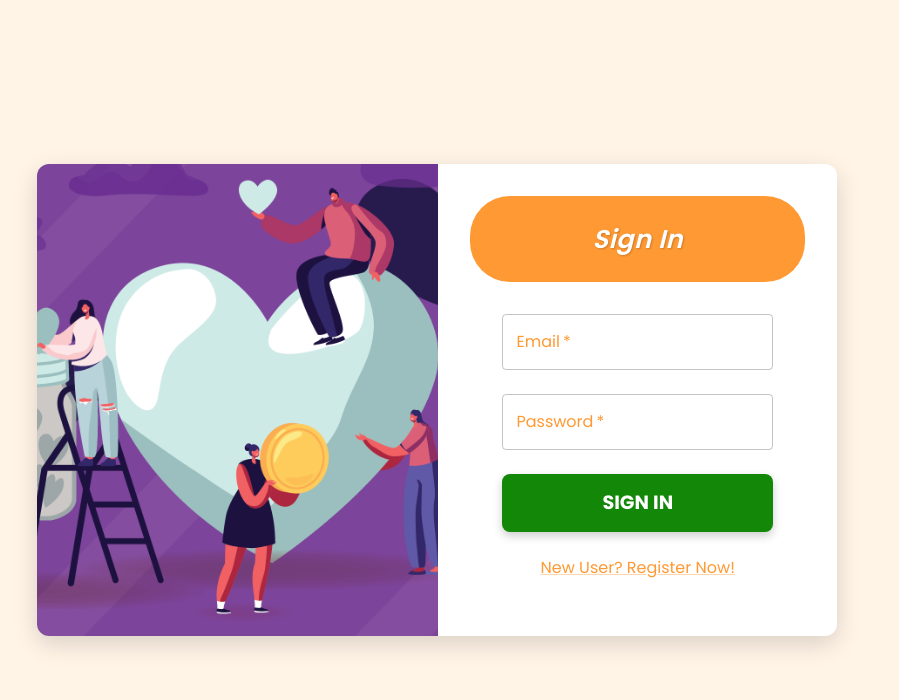
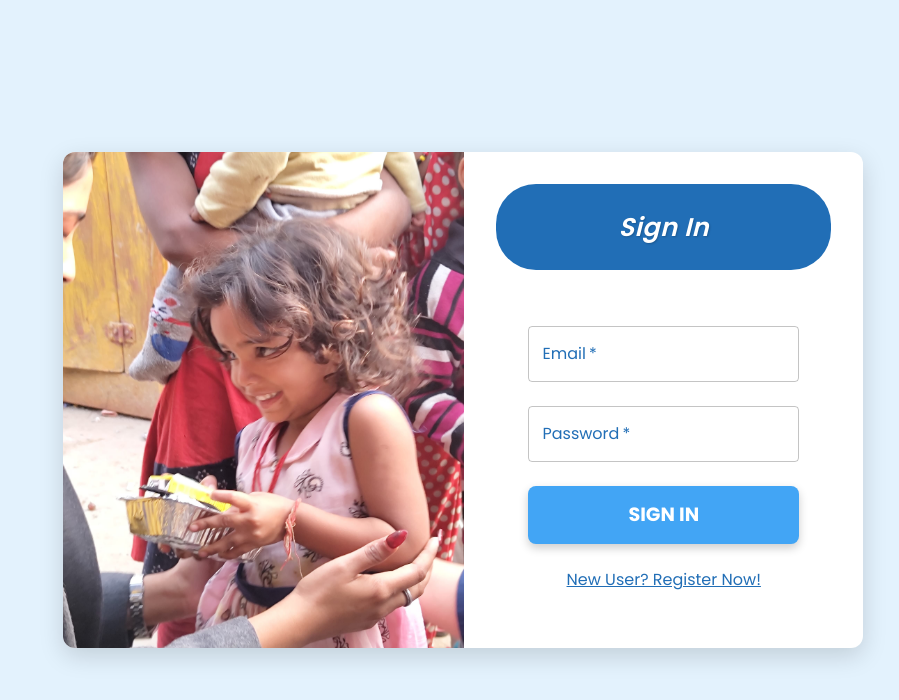
Before and after one commit to vkboi5/NayePankh_Intern_Portal, a React (Vite) app in the folder frontend/: page /login in a window 1280 px wide. Shown: the top 700 px of the page, without its empty margins (177-1076 px from the left). Built offline with nearby package versions, Linux system fonts and the light colour scheme.

Commit message:
added photo to login and Register

```diff
--- a/frontend/package.json
+++ b/frontend/package.json
@@ -5,6 +5,7 @@
   "type": "module",
   "scripts": {
     "dev": "vite",
+    "host": "vite --host",
     "build": "vite build",
     "lint": "eslint .",
     "preview": "vite preview"
--- a/frontend/src/pages/Login.jsx
+++ b/frontend/src/pages/Login.jsx
@@ -11,18 +11,22 @@ import {
   Container,
 } from "@mui/material";
 import { createTheme, ThemeProvider } from "@mui/material/styles";
-import loginImage from "../assets/image2.png"; // Replace with your image path
+import loginImage from "../assets/login-bgm.jpg"; // Replace with your image path
 
 const theme = createTheme({
   palette: {
     primary: {
-      main: "#FF9933", // Saffron
+      main: "#216eb6", // Logo-matching blue
     },
     secondary: {
-      main: "#138808", // Green
+      main: "#42A5F5", // Lighter blue
     },
     background: {
-      default: "#FFF4E6", // Light saffron tint
+      default: "#E3F2FD", // Very light blue background
+    },
+    text: {
+      primary: "#263238", // Darker gray
+      secondary: "#546E7A", // Softer gray
     },
   },
   typography: {
@@ -53,11 +57,14 @@ const Login = () => {
   const handleLogin = async (e) => {
     e.preventDefault();
     try {
-      const response = await fetch("https://naye-pankh-intern-portal-ox93.vercel.app/api/auth/login", {
+      const response = await fetch(
+        "https://naye-pankh-intern-portal-ox93.vercel.app/api/auth/login",
+        {
           method: "POST",
           headers: { "Content-Type": "application/json" },
           body: JSON.stringify(formData),
-      });
+        }
+      );
       const data = await response.json();
       console.log(data.token);
       if (response.ok) {
@@ -90,20 +97,29 @@ const Login = () => {
               width: "100%",
               boxShadow: "0px 8px 25px rgba(0,0,0,0.15)", // Enhanced shadow
               borderRadius: 3, // More rounded corners
-              overflow: "hidden", // Ensure image doesn’t overflow
+              overflow: "hidden", // Ensure image doesn't overflow
               display: "flex",
               flexDirection: { xs: "column", md: "row" }, // Stack on mobile, side-by-side on desktop
+              mx: "auto", // Center the card
             }}
           >
             {/* Image Section (integrated within the card, slightly wider) */}
             <Box
             sx={{
             flex: { md: 1.2 }, // Slightly wider (1.2 instead of 1) on desktop
-                backgroundImage: `url(${loginImage})`,
-                backgroundSize: "cover",
-                backgroundPosition: "center",
-                minHeight: { xs: 150, sm: 400 }, // Taller on desktop, smaller on mobile
-                display: { xs: "none", md: "block" }, // Hide on mobile, show on desktop
+            backgroundImage: {
+                xs: `linear-gradient(rgba(245, 249, 255, 0.2), rgba(245, 249, 255, 0.2)), url(${loginImage})`,
+                sm: `url(${loginImage})`
+            },
+            backgroundSize: "cover", // Use cover on all devices for better fill
+            backgroundPosition: { xs: "center 50%", md: "center" }, // Adjusted position to better show the little girl
+            backgroundRepeat: "no-repeat",
+            backgroundColor: "#f5f9ff", // Light background color to complement the image
+            minHeight: { xs: 260, sm: 400 }, // Slightly increased height on mobile
+            display: "block", // Show on all devices
+            borderBottom: { xs: "4px solid #216eb6", md: "none" }, // Add border on mobile for separation
+            transition: "background-position 0.3s ease", // Smooth transition for position changes
+            backgroundAttachment: { xs: "local", sm: "scroll" }, // Helps with mobile display
             }}
             />
             {/* Form Section */}
@@ -117,8 +133,9 @@ const Login = () => {
                 sx={{
                   p: { xs: 2, sm: 3 },
                   textAlign: "center",
-                  bgcolor: "primary.main", // Saffron header for modern look
-                  borderRadius:10,
+                  bgcolor: "primary.main", // Primary blue header
+                  borderRadius: 10,
+                  mb: { xs: 2, sm: 3 }, // Added margin for better spacing
                 }}
               >
                 <Typography
@@ -151,13 +168,17 @@ const Login = () => {
                         sx={{
                           "& .MuiOutlinedInput-root": {
                             "&:hover fieldset": { borderColor: "primary.main" },
-                            "&.Mui-focused fieldset": { borderColor: "primary.main" },
+                            "&.Mui-focused fieldset": {
+                              borderColor: "primary.main",
+                            },
                           },
                           "& .MuiInputLabel-root": {
                             color: "primary.main",
                             fontSize: { xs: "0.9rem", sm: "1rem" },
                           },
-                          "& .MuiInputLabel-root.Mui-focused": { color: "primary.main" },
+                          "& .MuiInputLabel-root.Mui-focused": {
+                            color: "primary.main",
+                          },
                         }}
                       />
                     </Grid>
@@ -174,13 +195,17 @@ const Login = () => {
                         sx={{
                           "& .MuiOutlinedInput-root": {
                             "&:hover fieldset": { borderColor: "primary.main" },
-                            "&.Mui-focused fieldset": { borderColor: "primary.main" },
+                            "&.Mui-focused fieldset": {
+                              borderColor: "primary.main",
+                            },
                           },
                           "& .MuiInputLabel-root": {
                             color: "primary.main",
                             fontSize: { xs: "0.9rem", sm: "1rem" },
                           },
-                          "& .MuiInputLabel-root.Mui-focused": { color: "primary.main" },
+                          "& .MuiInputLabel-root.Mui-focused": {
+                            color: "primary.main",
+                          },
                         }}
                       />
                     </Grid>
@@ -195,11 +220,11 @@ const Login = () => {
                           fontSize: { xs: "1rem", sm: "1.2rem" },
                           fontWeight: 700,
                           borderRadius: 2,
-                          bgcolor: "secondary.main", // Green for a unique touch
-                          "&:hover": { bgcolor: "secondary.dark" },
+                          bgcolor: "secondary.main", // Secondary blue for button
+                          "&:hover": { bgcolor: "#1E88E5" }, // Darker blue on hover
                           boxShadow: "0px 4px 10px rgba(0,0,0,0.2)",
                           transition: "all 0.3s ease",
-                          color:"white",
+                          color: "white",
                         }}
                       >
                         Sign In
@@ -212,6 +237,8 @@ const Login = () => {
                         sx={{
                           color: "primary.main",
                           fontSize: { xs: "0.8rem", sm: "1rem" },
+                          textDecoration: "underline",
+                          "&:hover": { color: "secondary.main" },
                         }}
                       >
                         New User? Register Now!
--- a/frontend/src/pages/Register.jsx
+++ b/frontend/src/pages/Register.jsx
@@ -11,18 +11,22 @@ import {
   Container,
 } from "@mui/material";
 import { createTheme, ThemeProvider } from "@mui/material/styles";
-import registerImage from "../assets/image1.png"; // Replace with your image path
+import registerImage from "../assets/Register-bgm.jpg"; // Replace with your image path
 
 const theme = createTheme({
   palette: {
     primary: {
-      main: "#FF9933", // Saffron
+      main: "#216eb6", // Logo-matching blue
     },
     secondary: {
-      main: "#138808", // Green
+      main: "#42A5F5", // Lighter blue
     },
     background: {
-      default: "#FFF4E6", // Light saffron tint
+      default: "#E3F2FD", // Very light blue background
+    },
+    text: {
+      primary: "#263238", // Darker gray
+      secondary: "#546E7A", // Softer gray
     },
   },
   typography: {
@@ -98,14 +102,31 @@ const Register = () => {
           >
             {/* Image Section (integrated within the card, slightly wider) */}
             <Box
-              sx={{
-                flex: { md: 1.2 }, // Slightly wider (1.2 instead of 1) on desktop
-                backgroundImage: `url(${registerImage})`,
-                backgroundSize: "cover",
-                backgroundPosition: "center",
-                minHeight: { xs: 150, sm: 400 }, // Taller on desktop, smaller on mobile
-                display: { xs: "none", md: "block" }, // Hide on mobile, show on desktop
-              }}
+            sx={{
+                flex: { xs: 1, md: 1.2 }, // Slightly wider on desktop
+                position: "relative",
+                display: "block", // Show on all screen sizes
+                overflow: "hidden",
+                borderRight: { xs: "none", md: "1px solid #e0e0e0" },
+                minHeight: { xs: 300, sm: 500 }, // Taller on desktop, but still visible on mobile
+                "&::before": {
+                content: '""',
+                position: "absolute",
+                top: 0,
+                left: 0,
+                right: 0,
+                bottom: 0,
+                background: `url(${registerImage})`,
+                backgroundSize: { xs: "cover", sm: "cover" },
+                backgroundPosition: "center 80%",
+                backgroundRepeat: "no-repeat",
+                transition: "transform 0.3s ease-in-out",
+                },
+                bgcolor: "#216eb6", // Matching background color for edges
+                "&:hover::before": {
+                transform: "scale(1.05)",
+                },
+            }}
             />
             {/* Form Section */}
             <Box
@@ -118,8 +139,8 @@ const Register = () => {
                 sx={{
                   p: { xs: 2, sm: 3 },
                   textAlign: "center",
-                  bgcolor: "primary.main", // Saffron header for modern look
-                  borderRadius:10,
+                  bgcolor: "primary.main", // Primary blue header
+                  borderRadius: 10,
                 }}
               >
                 <Typography
@@ -239,11 +260,11 @@ const Register = () => {
                           fontSize: { xs: "1rem", sm: "1.2rem" },
                           fontWeight: 700,
                           borderRadius: 2,
-                          bgcolor: "secondary.main", // Green for a unique touch
-                          "&:hover": { bgcolor: "secondary.dark" },
+                          bgcolor: "secondary.main", // Secondary blue for button
+                          "&:hover": { bgcolor: "#1E88E5" }, // Darker blue on hover
                           boxShadow: "0px 4px 10px rgba(0,0,0,0.2)",
                           transition: "all 0.3s ease",
-                          color:"white",
+                          color: "white",
                         }}
                       >
                         Sign Up
@@ -256,6 +277,8 @@ const Register = () => {
                         sx={{
                           color: "primary.main",
                           fontSize: { xs: "0.8rem", sm: "1rem" },
+                          textDecoration: "underline",
+                          "&:hover": { color: "secondary.main" },
                         }}
                       >
                         Already have an account? Login
```
Also changed, not shown: frontend/src/assets/Login-bgm.jpg (added), frontend/src/assets/Register-bgm.jpg (added). Lines whose indentation alone changed are shown as unchanged.
